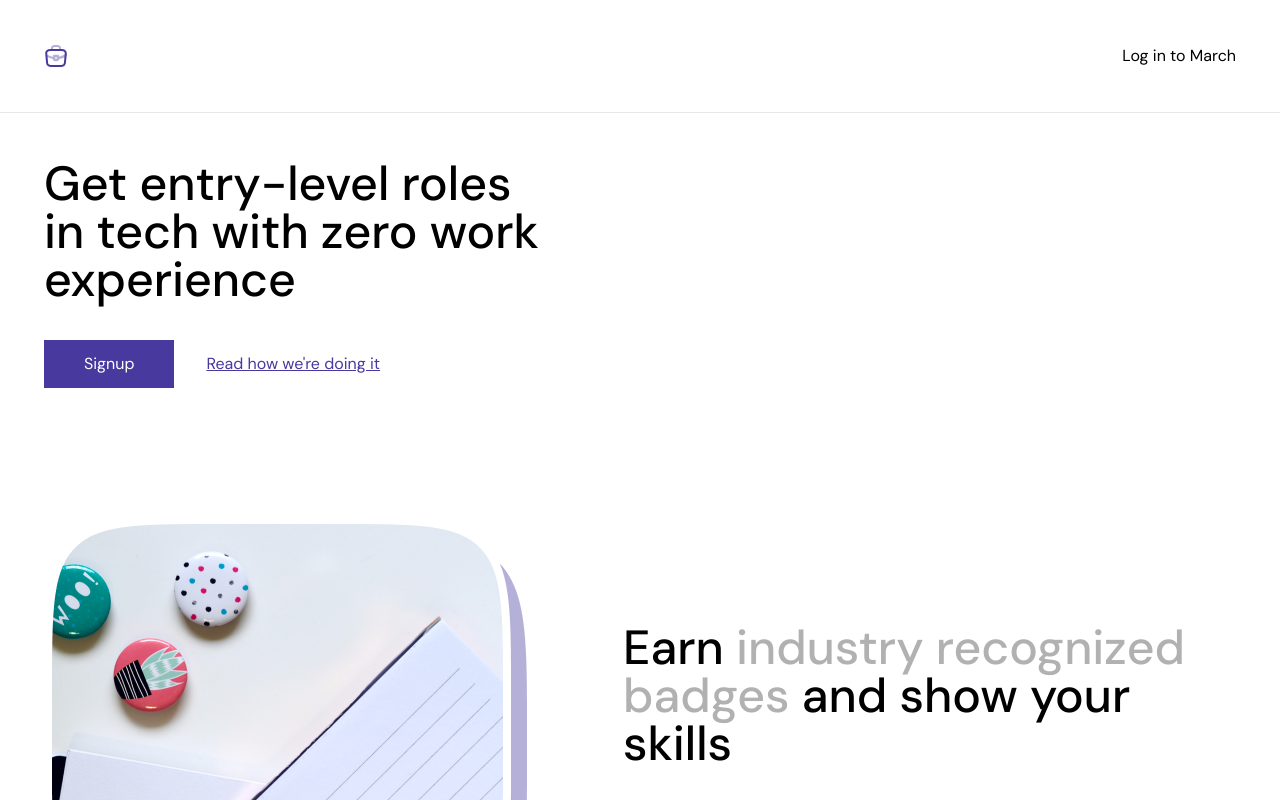
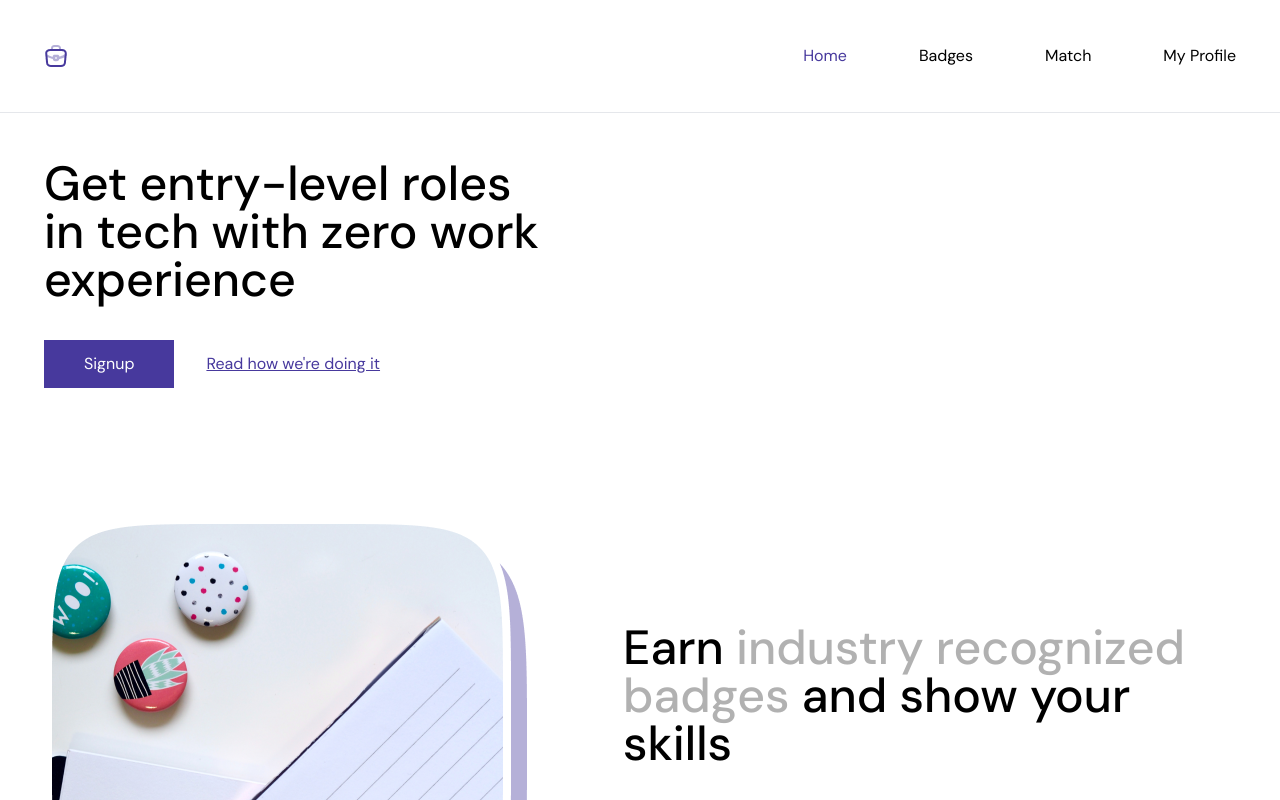
Before and after one commit to a11rew/march, a Next.js app: page / in a window 1280 px wide. Shown: the top 800 px of the page. Built offline with nearby package versions, Linux system fonts and the light colour scheme.

Commit message:
removed login

```diff
--- a/components/Header.tsx
+++ b/components/Header.tsx
@@ -15,7 +15,7 @@ const Header = (): JSX.Element => {
         <Link passHref href="/">
           <Image src={Logo} alt="March logo" className="cursor-pointer" />
         </Link>
-        {loggedIn ? (
+
         <nav className="flex gap-[72px]">
           <NavLink pathname={pathname} href="/">
             Home
@@ -30,9 +30,6 @@ const Header = (): JSX.Element => {
             My Profile
           </NavLink>
         </nav>
-        ) : (
-          <button onClick={() => setLoggedIn(true)}>Log in to March</button>
-        )}
       </div>
     </header>
   );
```
Lines whose indentation alone changed are shown as unchanged.
